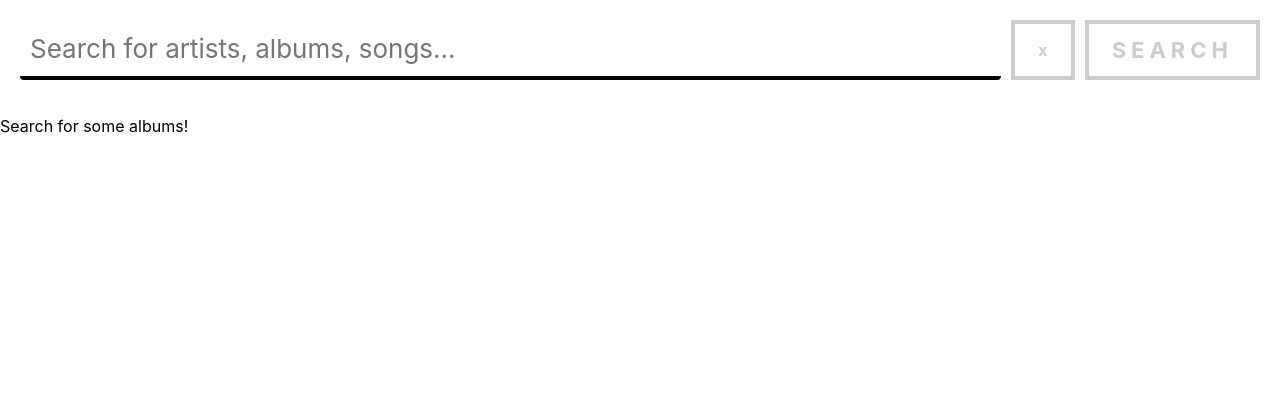
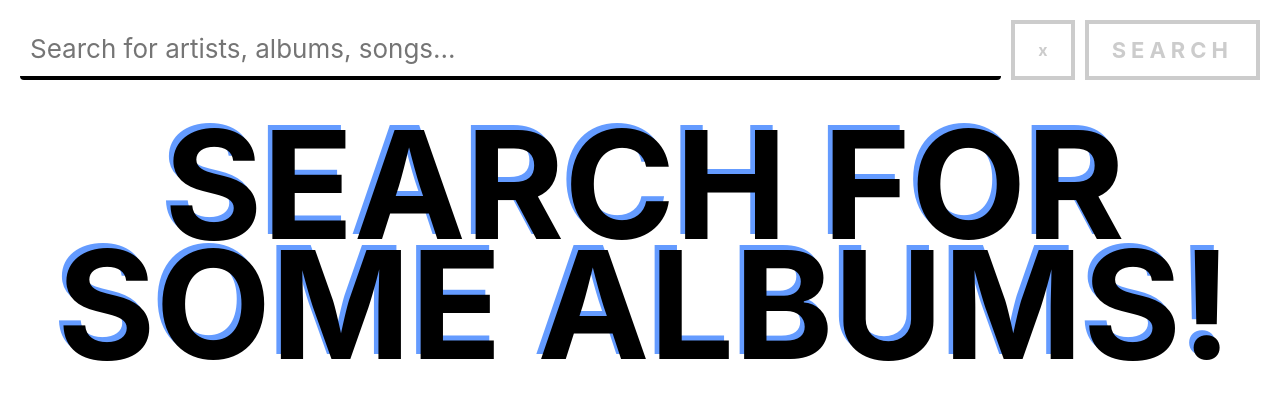
Before and after one commit to jfcali/itunes-fetcher-backbone, a website built with Parcel: page index.html in a window 1280 px wide. Built offline with nearby package versions, Linux system fonts and the light colour scheme.

Commit message:
Add messages to scss main

```diff
--- a/app/main.scss
+++ b/app/main.scss
@@ -59,3 +59,4 @@ button {
 @import "./styles/Catalogue";
 @import "./styles/Album";
 @import "./styles/SearchBar";
+@import "./styles/Messages.scss";
```
Also changed, not shown: 1 other file.
